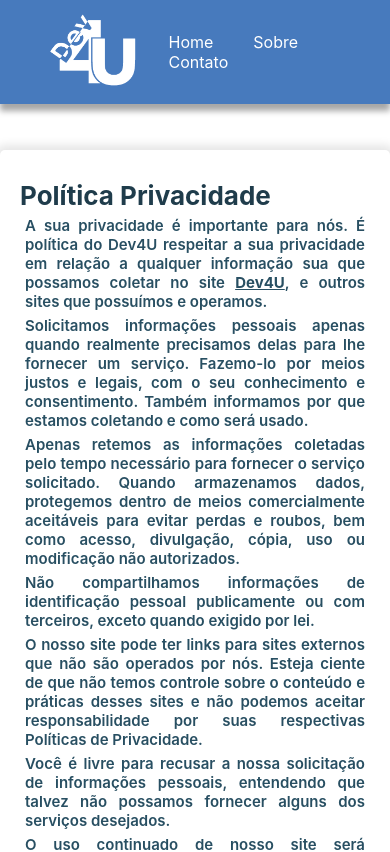
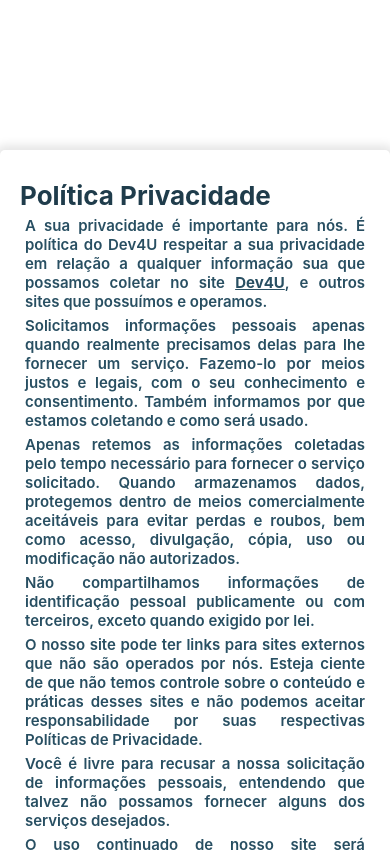
Before and after one commit to IsabellyDiasLimaDev/site-dev4U, a React (Create React App) app: page /privacypolicy in a window 390 px wide. Shown: the top 852 px of the page. Built offline with nearby package versions, Linux system fonts and the light colour scheme.

Commit message:
Responsive navbar added

```diff
--- a/package.json
+++ b/package.json
@@ -6,6 +6,8 @@
     "@testing-library/jest-dom": "^4.2.4",
     "@testing-library/react": "^9.5.0",
     "@testing-library/user-event": "^7.2.1",
+    "bootstrap": "^4.5.2",
+    "jquery": "^3.5.1",
     "react": "^16.13.1",
     "react-dom": "^16.13.1",
     "react-router-dom": "^5.2.0",
--- a/src/components/Navbar.js
+++ b/src/components/Navbar.js
@@ -1,4 +1,5 @@
 import React from 'react';
+import $ from 'jquery';
 import { Link } from 'react-router-dom';
 
 import './components.css';
@@ -8,19 +9,35 @@ import logo from '../assets/logo.png';
 // import { Container } from './styles';
 
 function Navbar() {
+    $(document).ready(function(){
+        $('.navTrigger').click(function () {
+            $(this).toggleClass('active');
+            console.log("Clicked menu");
+            $("#mainListDiv").toggleClass("show_list");
+            $("#mainListDiv").fadeIn();
+
+        });
+        });
     return (
         <>
-            <nav className="navbar">
-
-                <div>
-                    <Link to="/"><img src={logo} alt="logo" className="logo" /></Link>
-                </div>
-                <div>
-                    <div className="menu">
-                        <Link className="nav-link nav-link-ltr" to="/">Home</Link>
-                        <Link className="nav-link nav-link-ltr" to="/about">Sobre</Link>
-                        <Link className="nav-link nav-link-ltr" to="/contact">Contato</Link>
+            <nav class="nav">
+                <div class="container">
+                    <div class="logo">
+                        <a href="#">Your Logo</a>
                     </div>
+                    <div id="mainListDiv" class="main_list">
+                        <ul class="navlinks">
+                            <li><a href="#">About</a></li>
+                            <li><a href="#">Portfolio</a></li>
+                            <li><a href="#">Services</a></li>
+                            <li><a href="#">Contact</a></li>
+                        </ul>
+                    </div>
+                    <span class="navTrigger">
+                        <i></i>
+                        <i></i>
+                        <i></i>
+                    </span>
                 </div>
             </nav>
         </>
--- a/src/components/components.css
+++ b/src/components/components.css
@@ -8,6 +8,354 @@
     box-shadow: 0px 7px 6px 0px rgba(0, 0, 0, 0.35);
     z-index: 10;
     position: fixed;
+}
+.nav {
+    width: 100%;
+    height: 65px;
+    position: fixed;
+    line-height: 65px;
+    text-align: center;
+}
+
+.nav div.logo {
+    float: left;
+    width: auto;
+    height: auto;
+    padding-left: 3rem;
+}
+
+.nav div.logo a {
+    text-decoration: none;
+    color: #fff;
+    font-size: 2.5rem;
+}
+
+.nav div.logo a:hover {
+    color: #00E676;
+}
+
+.nav div.main_list {
+    height: 65px;
+    float: right;
+}
+
+.nav div.main_list ul {
+    width: 100%;
+    height: 65px;
+    display: flex;
+    list-style: none;
+    margin: 0;
+    padding: 0;
+}
+
+.nav div.main_list ul li {
+    width: auto;
+    height: 65px;
+    padding: 0;
+    padding-right: 3rem;
+}
+
+.nav div.main_list ul li a {
+    text-decoration: none;
+    color: #fff;
+    line-height: 65px;
+    font-size: 2.4rem;
+}
+
+.nav div.main_list ul li a:hover {
+    color: #00E676;
+}
+
+
+/* Home section */
+
+.home {
+    width: 100%;
+    height: 100vh;
+    background-image: url(https://images.unsplash.com/photo-1498550744921-75f79806b8a7?ixlib=rb-0.3.5&ixid=eyJhcHBfaWQiOjEyMDd9&s=b0f6908fa5e81286213c7211276e6b3d&auto=format&fit=crop&w=1500&q=80);
+    background-position: center top;
+	background-size:cover;
+}
+
+.navTrigger {
+    display: none;
+}
+
+.nav {
+    padding-top: 20px;
+    padding-bottom: 20px;
+    -webkit-transition: all 0.4s ease;
+    transition: all 0.4s ease;
+}
+
+
+/* Media qurey section */
+
+@media screen and (min-width: 768px) and (max-width: 1024px) {
+    .container {
+        margin: 0;
+    }
+}
+
+@media screen and (max-width:768px) {
+    .navTrigger {
+        display: block;
+    }
+    .nav div.logo {
+        margin-left: 15px;
+    }
+    .nav div.main_list {
+        width: 100%;
+        height: 0;
+        overflow: hidden;
+    }
+    .nav div.show_list {
+        height: auto;
+        display: none;
+    }
+    .nav div.main_list ul {
+        flex-direction: column;
+        width: 100%;
+        height: 100vh;
+        right: 0;
+        left: 0;
+        bottom: 0;
+        background-color: #111;
+        /*same background color of navbar*/
+        background-position: center top;
+    }
+    .nav div.main_list ul li {
+        width: 100%;
+        text-align: right;
+    }
+    .nav div.main_list ul li a {
+        text-align: center;
+        width: 100%;
+        font-size: 3rem;
+        padding: 20px;
+    }
+    .nav div.media_button {
+        display: block;
+    }
+}
+
+
+/* Animation */
+/* Inspiration taken from Dicson https://codemyui.com/simple-hamburger-menu-x-mark-animation/ */
+
+.navTrigger {
+    cursor: pointer;
+    width: 30px;
+    height: 25px;
+    margin: auto;
+    position: absolute;
+    right: 30px;
+    top: 0;
+    bottom: 0;
+}
+
+.navTrigger i {
+    background-color: #fff;
+    border-radius: 2px;
+    content: '';
+    display: block;
+    width: 100%;
+    height: 4px;
+}
+
+.navTrigger i:nth-child(1) {
+    -webkit-animation: outT 0.8s backwards;
+    animation: outT 0.8s backwards;
+    -webkit-animation-direction: reverse;
+    animation-direction: reverse;
+}
+
+.navTrigger i:nth-child(2) {
+    margin: 5px 0;
+    -webkit-animation: outM 0.8s backwards;
+    animation: outM 0.8s backwards;
+    -webkit-animation-direction: reverse;
+    animation-direction: reverse;
+}
+
+.navTrigger i:nth-child(3) {
+    -webkit-animation: outBtm 0.8s backwards;
+    animation: outBtm 0.8s backwards;
+    -webkit-animation-direction: reverse;
+    animation-direction: reverse;
+}
+
+.navTrigger.active i:nth-child(1) {
+    -webkit-animation: inT 0.8s forwards;
+    animation: inT 0.8s forwards;
+}
+
+.navTrigger.active i:nth-child(2) {
+    -webkit-animation: inM 0.8s forwards;
+    animation: inM 0.8s forwards;
+}
+
+.navTrigger.active i:nth-child(3) {
+    -webkit-animation: inBtm 0.8s forwards;
+    animation: inBtm 0.8s forwards;
+}
+
+@-webkit-keyframes inM {
+    50% {
+        -webkit-transform: rotate(0deg);
+    }
+    100% {
+        -webkit-transform: rotate(45deg);
+    }
+}
+
+@keyframes inM {
+    50% {
+        transform: rotate(0deg);
+    }
+    100% {
+        transform: rotate(45deg);
+    }
+}
+
+@-webkit-keyframes outM {
+    50% {
+        -webkit-transform: rotate(0deg);
+    }
+    100% {
+        -webkit-transform: rotate(45deg);
+    }
+}
+
+@keyframes outM {
+    50% {
+        transform: rotate(0deg);
+    }
+    100% {
+        transform: rotate(45deg);
+    }
+}
+
+@-webkit-keyframes inT {
+    0% {
+        -webkit-transform: translateY(0px) rotate(0deg);
+    }
+    50% {
+        -webkit-transform: translateY(9px) rotate(0deg);
+    }
+    100% {
+        -webkit-transform: translateY(9px) rotate(135deg);
+    }
+}
+
+@keyframes inT {
+    0% {
+        transform: translateY(0px) rotate(0deg);
+    }
+    50% {
+        transform: translateY(9px) rotate(0deg);
+    }
+    100% {
+        transform: translateY(9px) rotate(135deg);
+    }
+}
+
+@-webkit-keyframes outT {
+    0% {
+        -webkit-transform: translateY(0px) rotate(0deg);
+    }
+    50% {
+        -webkit-transform: translateY(9px) rotate(0deg);
+    }
+    100% {
+        -webkit-transform: translateY(9px) rotate(135deg);
+    }
+}
+
+@keyframes outT {
+    0% {
+        transform: translateY(0px) rotate(0deg);
+    }
+    50% {
+        transform: translateY(9px) rotate(0deg);
+    }
+    100% {
+        transform: translateY(9px) rotate(135deg);
+    }
+}
+
+@-webkit-keyframes inBtm {
+    0% {
+        -webkit-transform: translateY(0px) rotate(0deg);
+    }
+    50% {
+        -webkit-transform: translateY(-9px) rotate(0deg);
+    }
+    100% {
+        -webkit-transform: translateY(-9px) rotate(135deg);
+    }
+}
+
+@keyframes inBtm {
+    0% {
+        transform: translateY(0px) rotate(0deg);
+    }
+    50% {
+        transform: translateY(-9px) rotate(0deg);
+    }
+    100% {
+        transform: translateY(-9px) rotate(135deg);
+    }
+}
+
+@-webkit-keyframes outBtm {
+    0% {
+        -webkit-transform: translateY(0px) rotate(0deg);
+    }
+    50% {
+        -webkit-transform: translateY(-9px) rotate(0deg);
+    }
+    100% {
+        -webkit-transform: translateY(-9px) rotate(135deg);
+    }
+}
+
+@keyframes outBtm {
+    0% {
+        transform: translateY(0px) rotate(0deg);
+    }
+    50% {
+        transform: translateY(-9px) rotate(0deg);
+    }
+    100% {
+        transform: translateY(-9px) rotate(135deg);
+    }
+}
+
+.affix {
+    padding: 0;
+    background-color: #111;
+}
+
+
+
+
+
+
+.myH2 {
+	text-align:center;
+	font-size: 4rem;
+}
+.myP {
+	text-align: justify;
+	padding-left:15%;
+	padding-right:15%;
+	font-size: 20px;
+}
+@media all and (max-width:700px){
+	.myP {
+		padding:2%;
+	}
 }
 
 .logo {
```
Also changed, not shown: 1 other file (tests, documents, lock files or other folders).
